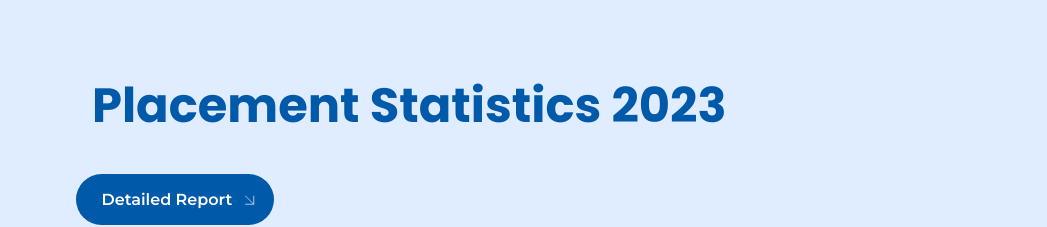
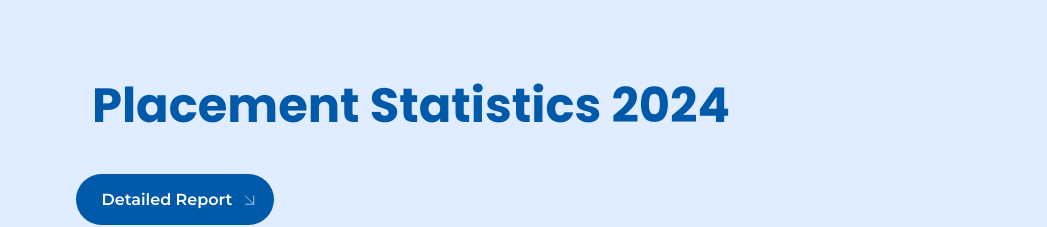
Before and after one commit to kungfupanda420/ccd-website-hosting, a React (Create React App) app: page / in a window 1280 px wide. Shown: the part 2498-2725 px from the top of the page, without its empty margins (116-1163 px from the left). Built offline with nearby package versions, Linux system fonts and the light colour scheme; no server answers; a web font is replaced by a local one.

Commit message:
minor change

```diff
--- a/src/components/PlacementStatics.js
+++ b/src/components/PlacementStatics.js
@@ -69,7 +69,7 @@ const PlacementStatics = () => {
         <div className='placementStaticHolder' ref={ref}>
           {/* Title and button */}
           <div className='titleAndButtonContainer'>
-            <h1 className='mainHeading'>Placement Statistics 2023</h1>
+            <h1 className='mainHeading'>Placement Statistics 2024</h1>
             <div className='whiteButton' onClick={handleDownload}>
               <h1 className='buttonText'>Detailed Report</h1>
               <svg
```
